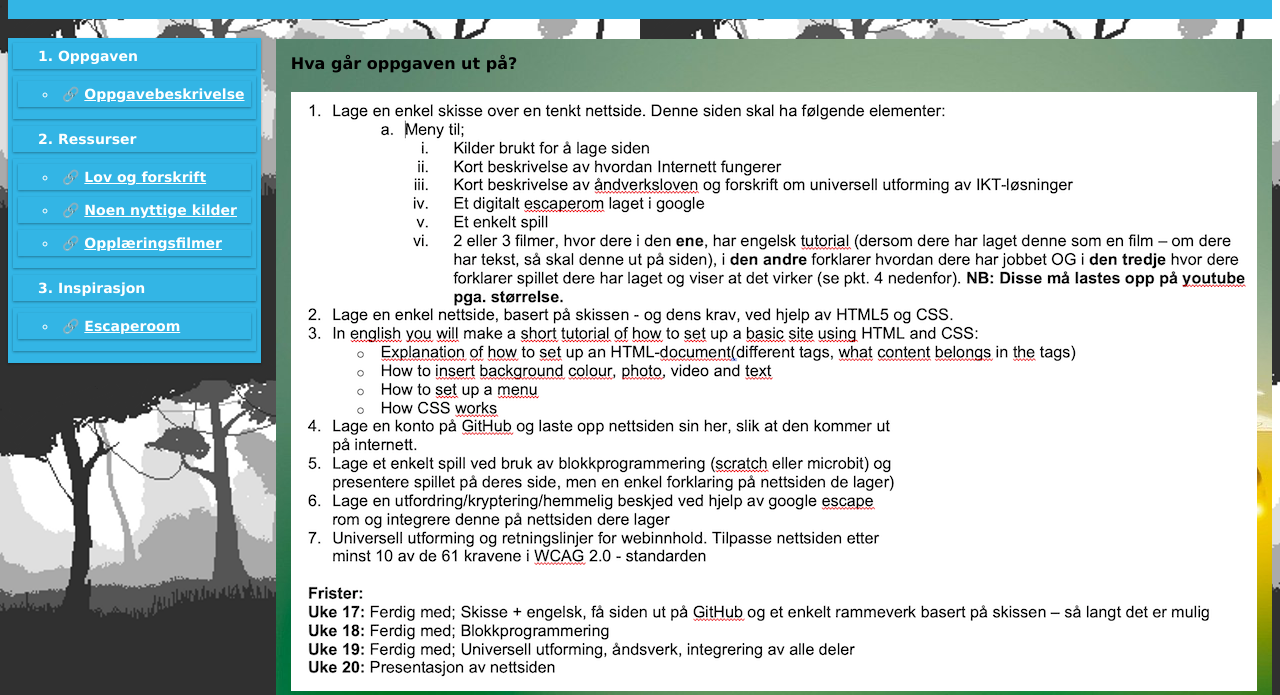
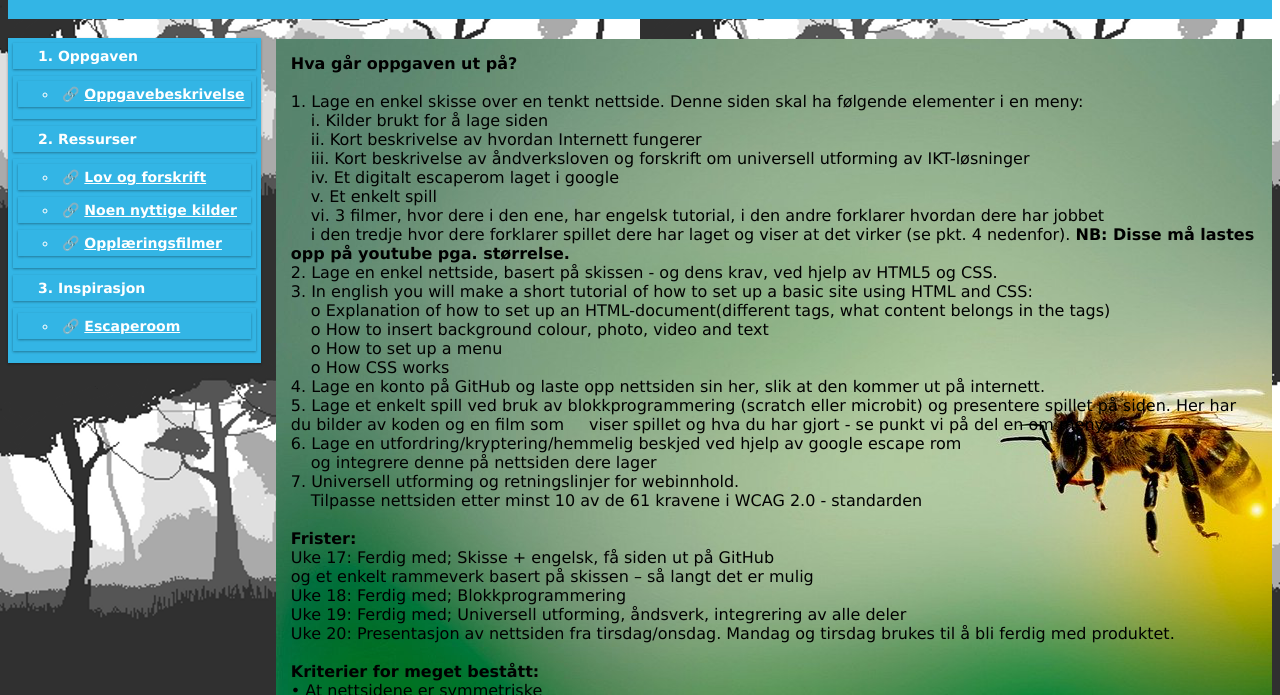
Before and after one commit to handerre/handerre.github.io, a plain HTML site: page HTML/Nettside_Oppgave.html in a window 1280 px wide. Shown: the part 105-800 px from the top of the page. Drawn offline with Linux system fonts and the light colour scheme.

Commit message:
Add files via upload

```diff
--- a/HTML/Nettside_Oppgave.html
+++ b/HTML/Nettside_Oppgave.html
@@ -92,11 +92,81 @@
         <b>Hva går oppgaven ut på?</b>
         <br>
         <br>
-        <div class="bilde">
-      <img src="../Filer/Oppgaven.png">
+        1.	Lage en enkel skisse over en tenkt nettside. Denne siden skal ha følgende elementer i en meny:
+        <br>
+<ul1>i.	Kilder brukt for å lage siden</ul1>
+<br>
+<ul1>ii.	Kort beskrivelse av hvordan Internett fungerer</ul1>
+<br>
+<ul1>iii.	Kort beskrivelse av åndverksloven og forskrift om universell utforming av IKT-løsninger</ul1>
+<br>
+<ul1>iv.	Et digitalt escaperom laget i google</ul1>
+<br>
+<ul1>v.	Et enkelt spill</ul1>
+<br>
+<ul1>vi.	3 filmer, hvor dere i den ene, har engelsk tutorial, i den andre forklarer hvordan dere har jobbet </ul1>
+<br>
+<ul1>i den tredje hvor dere forklarer spillet dere har laget og viser at det virker (se pkt. 4 nedenfor). <b>NB: Disse må lastes opp på youtube pga. størrelse.</b></ul1>
+</ul1>
+<br>
+2.	Lage en enkel nettside, basert på skissen - og dens krav, ved hjelp av HTML5 og CSS.
+<br>
+3.	In english you will make a short tutorial of how to set up a basic site using HTML and CSS:
+<br>
+<ul1>o	Explanation of how to set up an HTML-document(different tags, what content belongs in the tags) </ul1>
+<br>
+<ul1>o	How to insert background colour, photo, video and text </ul1>
+<br>
+<ul1>o	How to set up a menu </ul1>
+<br>
+<ul1>o	How CSS works </ul1>
 
-        <br>
-        <br>
+
+
+<br>
+4.	Lage en konto på GitHub og laste opp nettsiden sin her, slik at den kommer ut
+på internett.
+<br>
+5.	Lage et enkelt spill ved bruk av blokkprogrammering (scratch eller microbit) og
+presentere spillet på siden. Her har du bilder av koden og en film som <ul1>viser spillet og hva du har gjort - se punkt vi på del en om meny. </ul1>
+<br>
+6.	Lage en utfordring/kryptering/hemmelig beskjed ved hjelp av google escape
+rom
+<br>
+<ul1>og integrere denne på nettsiden dere lager</ul1>
+<br>
+7.	Universell utforming og retningslinjer for webinnhold.
+<br>
+<ul1>Tilpasse nettsiden etter minst 10 av de 61 kravene i WCAG 2.0 - standarden</ul1>
+<br>
+<br>
+<b>Frister:</b>
+<br>
+Uke 17: Ferdig med; Skisse + engelsk, få siden ut på GitHub
+<br>
+og et enkelt rammeverk       basert på skissen – så langt det er mulig
+<br>
+Uke 18: Ferdig med; Blokkprogrammering
+<br>
+Uke 19: Ferdig med; Universell utforming, åndsverk, integrering av alle deler
+<br>
+Uke 20: Presentasjon av nettsiden fra tirsdag/onsdag. Mandag og tirsdag brukes til å bli ferdig med produktet.
+<br>
+<br>
+<b>Kriterier for meget bestått:</b>
+<br>
+•	At nettsidene er symmetriske
+<br>
+•	At nettsidene er universell utformatet (brukervennlige)
+<br>
+<ul1>o	10 punkter fra forskrift - se punkt 7</ul1>
+<br>
+•	At nettsidene er lette å finne frem på (brukervennlige)
+<br>
+•	KISS prinsippet følges (all utforming og stil er i CSS og ikke i HTML)
+<br>
+
+
       </div>
     </div>
 
```
